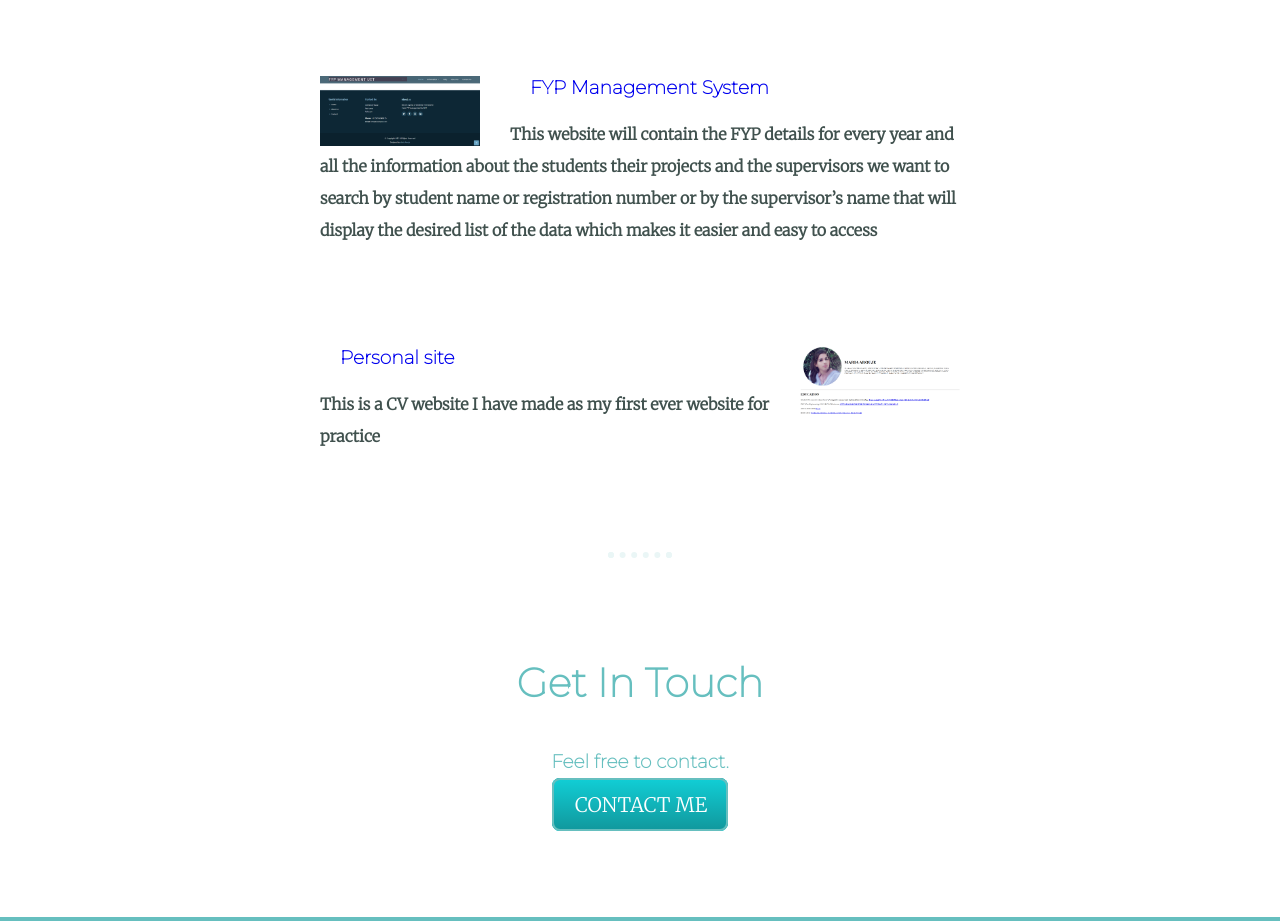
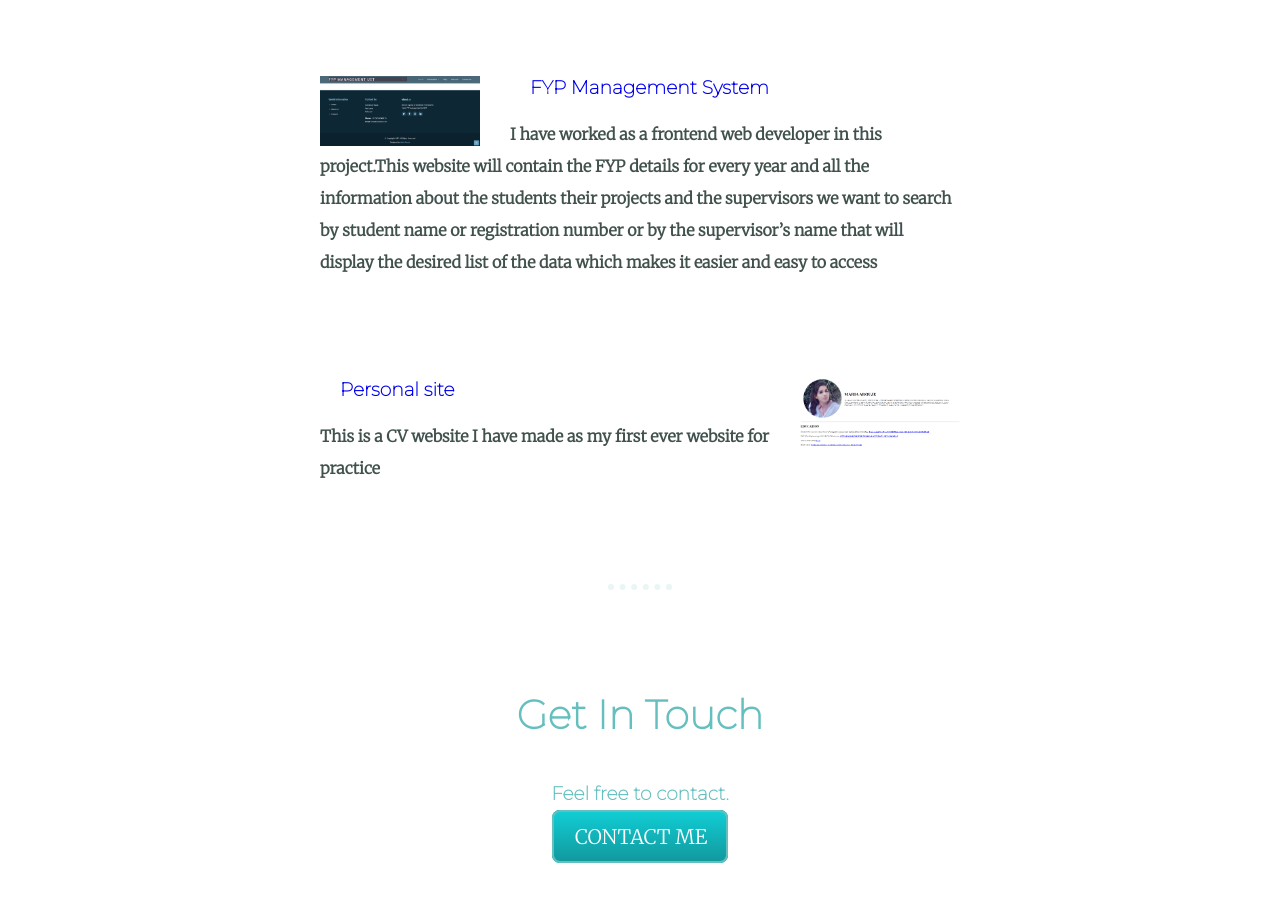
Before and after one commit to Mariya112/Maria_Arouje_Portfolio, a plain HTML site: page index.html in a window 1280 px wide. Shown: the part 1860-2781 px from the top of the page. Drawn offline with Linux system fonts and the light colour scheme.

Commit message:
Update index.html

```diff
--- a/index.html
+++ b/index.html
@@ -34,7 +34,7 @@
       <div class="skill-row">
         <img class="img-comp" src="fyp.png"   alt="">
         <h3> <a href="https://mariya112.github.io/Mini-project/"><b>FYP Management System</b></a> </h3>
-        <p><b>This website will contain the FYP details for every year and all the information about the students their projects and the supervisors we want to search by student name or registration number or by the supervisor’s name that will display the desired list of the data which makes it easier and easy to access</b> </p>
+        <p><b>I have worked as a frontend web developer in this project.This website will contain the FYP details for every year and all the information about the students their projects and the supervisors we want to search by student name or registration number or by the supervisor’s name that will display the desired list of the data which makes it easier and easy to access</b> </p>
 
 
       </div>
```
